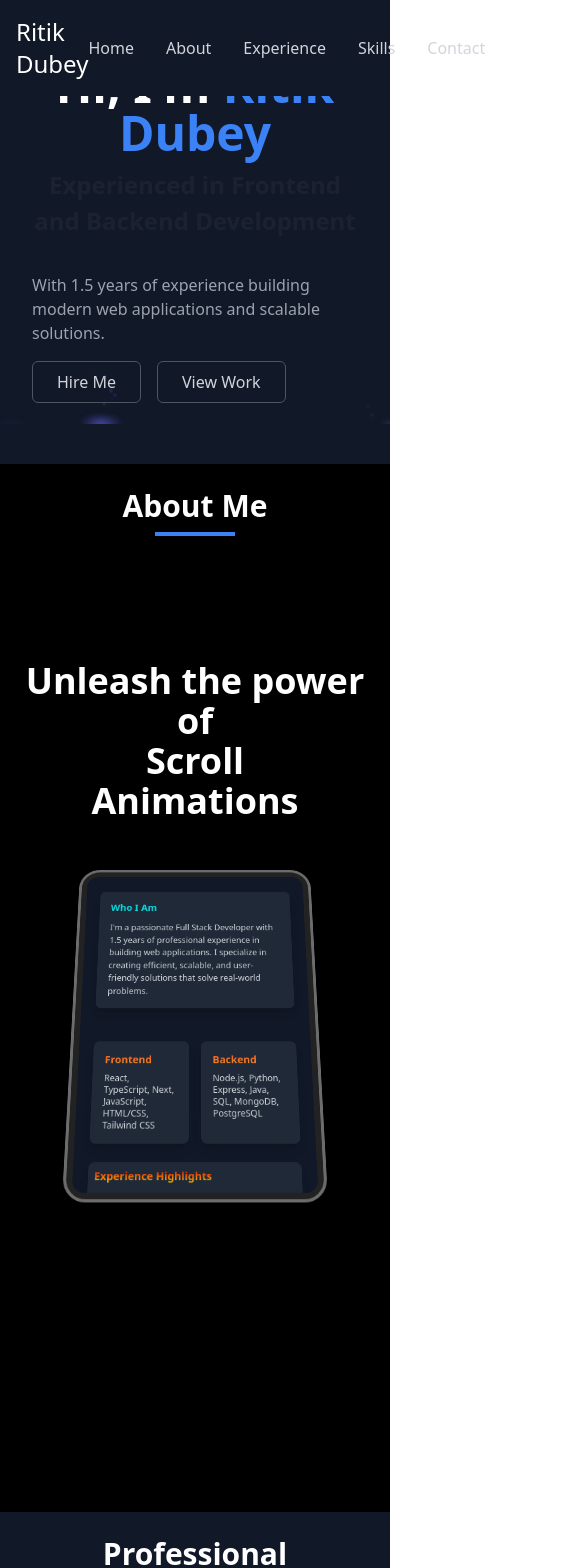
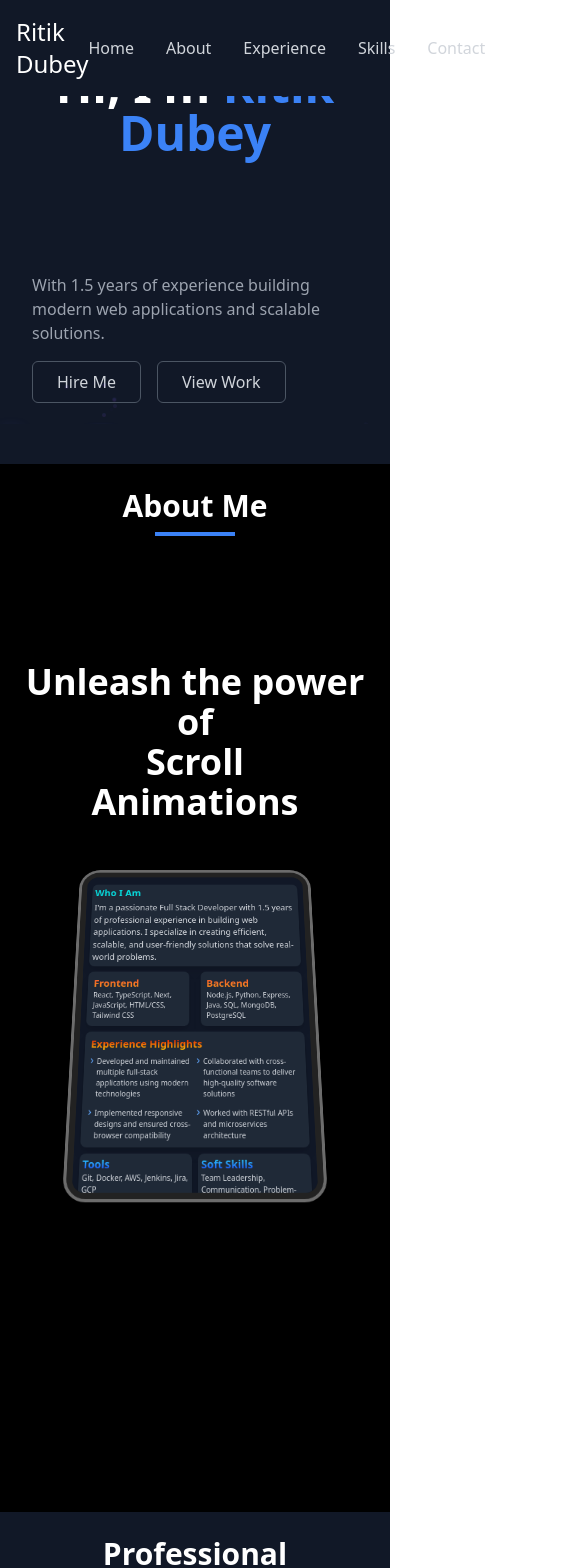
Before and after one commit to TheRitikDubey/PortfolioDev, a React (Vite) app: page / in a window 390 px wide. Shown: the top 1568 px of the page, 574 px wide, since content can reach past the window. Built offline with nearby package versions, Linux system fonts and the light colour scheme; no server answers.

Commit message:
feat: Added Responsiveness in our web

```diff
--- a/src/App.tsx
+++ b/src/App.tsx
@@ -32,7 +32,7 @@ function App() {
             </h1>
           </>
         } >
-          <section className=' max-w-[100%]'>
+          <section className='w-[100%]'>
             <PortfolioAbout/>
           </section>
         </ContainerScroll>
@@ -44,7 +44,7 @@ function App() {
       </Element>
 
       {/* Project Section */}
-      <Element name='work'>
+      <Element className='p-4 lg:p-0' name='work'>
         <ProjectsSection />
       </Element>
 
@@ -60,9 +60,9 @@ function App() {
             <h2 className="text-3xl font-bold text-white">Contact Us</h2>
             <div className="mt-2 w-24 h-1 bg-blue-500 mx-auto"></div>
           </div>
-          <div className='flex items-baseline justify-around'>
-                  <ContactInfo />
-                  <ContactSection />
+          <div className="flex flex-col-reverse lg:flex-row items-baseline justify-around">
+            <ContactInfo />
+            <ContactSection />
           </div>
       </Element>
       <Toaster />
--- a/src/components/ContactInfo.tsx
+++ b/src/components/ContactInfo.tsx
@@ -1,7 +1,7 @@
 import { Github, Instagram, Linkedin, Mail, MapPin, Phone } from 'lucide-react'
 const ContactInfo = () => {
   return (
-    <div className='flex gap-12 justify-center text-white flex-col items-baseline h-full'>
+    <div className='flex gap-10 w-full lg:w-[20%] justify-center text-white flex-col p-4 lg:p-0 items-baseline h-full'>
                 <div className='flex gap-4 items-center justify-center'>
                   <Mail />
                   <div>
@@ -23,7 +23,7 @@ const ContactInfo = () => {
                     <p>India</p>
                   </div>
                 </div>
-                <div className=''>
+                <div className='mx-auto'>
                   <h2 className='text-center'>Connect</h2>
                   <div className='flex mt-4 gap-8 items-center'>
                   <Linkedin className='hover:cursor-pointer' />
--- a/src/components/ContactSection.tsx
+++ b/src/components/ContactSection.tsx
@@ -95,7 +95,7 @@ function ContactSection() {
   }
 
   return (
-    <div className="w-[33%] py-12 px-4 sm:px-6 lg:px-8">
+    <div className="w-full lg:w-[33%] py-12 px-4 sm:px-6 lg:px-8">
       <div className="w-full mx-auto bg-white rounded-xl shadow-md overflow-hidden">
         <div className="px-8 py-6">
           <h2 className="text-2xl font-bold text-gray-900 text-center mb-8">Contact Us</h2>
--- a/src/components/ExperienceSection.tsx
+++ b/src/components/ExperienceSection.tsx
@@ -58,19 +58,19 @@ const ExperienceSection = () => {
         {/* Timeline */}
         <div className="relative">
           {/* Vertical Line */}
-          <div className="absolute left-1/2 transform -translate-x-1/2 h-full w-1 bg-blue-500"></div>
+          <div className="absolute hidden lg:block left-1/2 transform -translate-x-1/2 h-full w-1 bg-blue-500"></div>
 
           {/* Experience Items */}
           {experiences.map((experience, index) => (
             <div key={index} className="relative mb-16">
               {/* Timeline Dot */}
-              <div className="absolute left-1/2 transform -translate-x-1/2 -mt-2">
+              <div className="absolute hidden lg:block left-1/2 transform -translate-x-1/2 -mt-2">
                 <div className="w-4 h-4 rounded-full bg-blue-500 border-4 border-gray-900"></div>
               </div>
 
               {/* Experience Card */}
               <div className={`
-                bg-gray-800 rounded-lg shadow-lg p-6 w-[calc(50%-40px)]
+                bg-gray-800 rounded-lg shadow-lg p-6 w-full lg:w-[calc(50%-40px)]
                 hover:bg-gray-750 transition-colors duration-300
                 ${index % 2 === 0 ? 'mr-auto' : 'ml-auto'}
               `}>
--- a/src/components/PortfolioAbout.tsx
+++ b/src/components/PortfolioAbout.tsx
@@ -8,13 +8,13 @@ const PortfolioAbout = () => {
 
 
   return (
-    <div className="bg-gray-900 py-4 px-3 rounded-md">
-      <div className="max-w-6xl p-2 mx-auto h-full grid grid-cols-12 gap-6">
+    <div className="bg-gray-900 lg:py-4 lg:px-3 py-2 px-1 rounded-md">
+      <div className="max-w-6xl p-1 lg:p-2 mx-auto h-full grid grid-cols-12 gap-2 lg:gap-6">
         {/* Left Column */}
-        <div className="col-span-12 space-y-12">
+        <div className="col-span-12 space-y-2 lg:space-y-12">
           {/* Who I Am */}
-          <div className="bg-gray-800 rounded-lg p-4 shadow-lg">
-            <h2 className="text-sm font-bold text mb-3 text-[#07DADC]">Who I Am</h2>
+          <div className="bg-gray-800 rounded-lg p-1 lg:p-4 shadow-lg">
+            <h2 className="text-sm font-bold text mb-1 lg:mb-3 text-[#07DADC]">Who I Am</h2>
             <p className="text-gray-300 text-xs leading-relaxed">
               I'm a passionate Full Stack Developer with 1.5 years of professional
               experience in building web applications. I specialize in creating
@@ -25,16 +25,16 @@ const PortfolioAbout = () => {
 
           {/* Tech Stack Grid */}
           <div className="grid grid-cols-2 gap-4">
-            <div className="bg-gray-800 rounded-lg p-4 shadow-lg">
-              <h2 className="text-sm font-bold bg-gradient-to-b from-[#FF512F] to-[#F09819] text-transparent bg-clip-text mb-2">Frontend</h2>
-              <p className="text-gray-300 text-xs">
+            <div className="bg-gray-800 rounded-lg p-2 lg:p-4 shadow-lg">
+              <h2 className="text-sm font-bold bg-gradient-to-b from-[#FF512F] to-[#F09819] text-transparent bg-clip-text lg:mb-2">Frontend</h2>
+              <p className="text-gray-300 text-[10px] lg:text-xs">
                 React, TypeScript, Next, JavaScript, HTML/CSS, Tailwind CSS
               </p>
             </div>
 
-            <div className="bg-gray-800 rounded-lg p-4 shadow-lg">
-              <h2 className="text-sm font-bold bg-gradient-to-b from-[#FF512F] to-[#F09819] text-transparent bg-clip-text mb-2">Backend</h2>
-              <p className="text-gray-300 text-xs">
+            <div className="bg-gray-800 rounded-lg p-2 lg:p-4 shadow-lg">
+              <h2 className="text-sm font-bold bg-gradient-to-b from-[#FF512F] to-[#F09819] text-transparent bg-clip-text lg:mb-2">Backend</h2>
+              <p className="text-gray-300 text-[10px] lg:text-xs">
                 Node.js, Python, Express, Java, SQL, MongoDB, PostgreSQL
               </p>
             </div>
@@ -42,32 +42,32 @@ const PortfolioAbout = () => {
         </div>
 
         {/* Right Column */}
-        <div className="col-span-12 space-y-12">
+        <div className="col-span-12 space-y-2 lg:space-y-12">
           {/* Experience Highlights */}
           <div className="bg-gray-800 rounded-lg p-2 shadow-lg">
-            <h2 className="text-sm font-bold bg-gradient-to-b from-[#e60000] to-[#fbd206] text-transparent bg-clip-text mb-4">Experience Highlights</h2>
-            <div className="grid grid-cols-2 gap-4">
+            <h2 className="text-sm font-bold bg-gradient-to-b from-[#e60000] to-[#fbd206] text-transparent bg-clip-text lg:mb-4">Experience Highlights</h2>
+            <div className="grid grid-cols-2 gap-1 lg:gap-4">
               {highlights.map((highlight, index) => (
-                <div key={index} className="flex items-baseline gap-2">
-                  <span className="text-blue-400 mt-1">›</span>
-                  <p className="text-gray-300 text-xs">{highlight}</p>
+                <div key={index} className="flex items-baseline gap-1 lg:gap-2">
+                  <span className="text-blue-400 lg:mt-1">›</span>
+                  <p className="text-gray-300 text-[10px] lg:text-xs">{highlight}</p>
                 </div>
               ))}
             </div>
           </div>
 
           {/* Skills Grid */}
-          <div className="grid grid-cols-2 gap-4">
-            <div className="bg-gray-800 rounded-lg p-2 shadow-lg">
-              <h2 className="text-sm font-bold bg-gradient-to-b from-[#2feaff] to-[#192ef0] text-transparent bg-clip-text mb-2">Tools</h2>
-              <p className="text-gray-300 text-xs">
+          <div className="grid grid-cols-2 gap-2 lg:gap-4">
+            <div className="bg-gray-800 rounded-lg p-1 lg:p-2 shadow-lg">
+              <h2 className="text-sm font-bold bg-gradient-to-b from-[#2feaff] to-[#192ef0] text-transparent bg-clip-text lg:mb-2">Tools</h2>
+              <p className="text-gray-300 text-[10px] lg:text-xs">
                 Git, Docker, AWS, Jenkins, Jira, GCP
               </p>
             </div>
 
-            <div className="bg-gray-800 rounded-lg p-2 shadow-lg">
-              <h2 className="text-sm font-bold bg-gradient-to-b from-[#2feaff] to-[#192ef0] text-transparent bg-clip-text mb-2">Soft Skills</h2>
-              <p className="text-gray-300 text-xs">
+            <div className="bg-gray-800 rounded-lg p-1 lg:p-2 shadow-lg">
+              <h2 className="text-sm font-bold bg-gradient-to-b from-[#2feaff] to-[#192ef0] text-transparent bg-clip-text lg:mb-2">Soft Skills</h2>
+              <p className="text-gray-300 text-[10px] lg:text-xs">
                 Team Leadership, Communication, Problem-Solving
               </p>
             </div>
--- a/src/components/ProjectsSection.tsx
+++ b/src/components/ProjectsSection.tsx
@@ -17,7 +17,7 @@ const ProjectsSection = () => {
       description:
         "Built a responsive frontend project using TypeScript, Tailwind CSS, and AcernityUI, with backend integration via Express.js for seamless API communication.",
       image: PortfolioImg,
-      link: "",
+      link: "https://ritik-portfolio-psi.vercel.app/",
       github: "https://github.com/TheRitikDubey/PortfolioDev",
     },
     {
@@ -32,10 +32,10 @@ const ProjectsSection = () => {
   return (
     <div>
       <div className="text-center -mb-10">
-        <h2 className="text-3xl font-bold text-white">Project Experience</h2>
+        <h2 className="text-2xl md:text-3xl font-bold text-white">Project Experience</h2>
         <div className="mt-2 w-24 h-1 bg-blue-500 mx-auto"></div>
       </div>
-    <div className="flex gap-2 justify-evenly items-center">
+    <div className="flex flex-col md:flex-row gap-2 justify-evenly items-center">
     {ProjectData.map((project, index) => {
         return (
         <div key={index}>
--- a/src/components/ui/ThreeDCardDemo.tsx
+++ b/src/components/ui/ThreeDCardDemo.tsx
@@ -9,8 +9,8 @@ interface IProps{
 }
 export function ThreeDCardDemo(props:IProps) {
   return (
-    <CardContainer className="inter-var">
-      <CardBody className="bg-gray-50 relative group/card  dark:hover:shadow-2xl dark:hover:shadow-emerald-500/[0.1] dark:bg-black dark:border-white/[0.2] border-black/[0.1] w-auto sm:w-[28rem] h-[32rem] rounded-xl p-6 border  ">
+    <CardContainer className="inter-var -mt-8">
+      <CardBody className="bg-gray-50 relative group/card  dark:hover:shadow-2xl dark:hover:shadow-emerald-500/[0.1] dark:bg-black dark:border-white/[0.2] border-black/[0.1] w-auto sm:w-[28rem] h-[32rem] rounded-xl p-6 border">
         <CardItem
           translateZ="50"
           className="text-xl font-bold text-neutral-600 dark:text-white"
```
